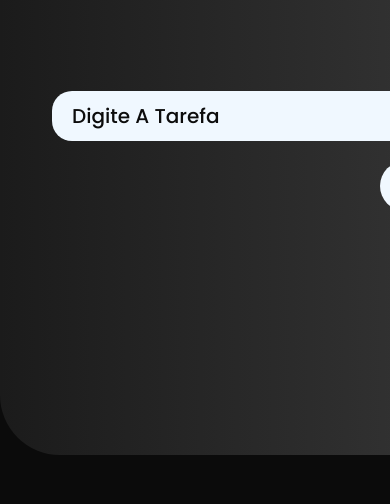
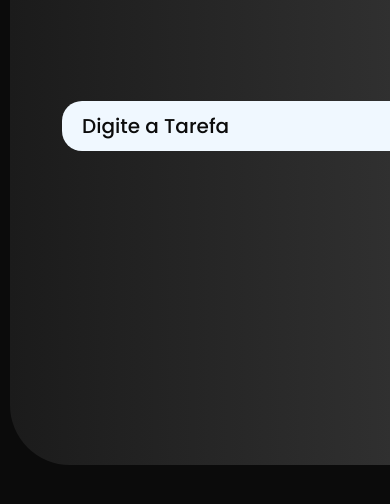
Before and after one commit to WdevMts/Lista-De-Tarefas, a plain HTML site: page index.html in a window 390 px wide. Shown: the part 170-674 px from the top of the page. Drawn offline with Linux system fonts and the light colour scheme; a web font is replaced by a local one.

Commit message:
Add files via upload

```diff
--- a/index.html
+++ b/index.html
@@ -5,14 +5,10 @@
     <meta name="viewport" content="width=device-width, initial-scale=1.0">
     <title>Lista de Tarefas</title>
     <link rel="stylesheet" href="style.css">
-    <!-- FONTES -->
     <link rel="preconnect" href="https://fonts.googleapis.com">
     <link rel="preconnect" href="https://fonts.gstatic.com" crossorigin>
     <link href="https://fonts.googleapis.com/css2?family=Aclonica&display=swap" rel="stylesheet">
-    <link rel="preconnect" href="https://fonts.googleapis.com">
-    <link rel="preconnect" href="https://fonts.gstatic.com" crossorigin>
     <link href="https://fonts.googleapis.com/css2?family=Poppins:wght@100;200;300;400;500;600;700;800;900&display=swap" rel="stylesheet">
-    <!-- /FONTES -->
 </head>
 <body>
     <div class="geral">
@@ -27,7 +23,7 @@
             <tbody>
                 <tr>
                     <td>
-                        <input type="text" id="ctxt1" placeholder="Digite A Tarefa">
+                        <input type="text" id="ctxt1" placeholder="Digite a Tarefa">
                     </td>
                     <td>
                         <button id="btt1">Adicionar</button>
--- a/style.css
+++ b/style.css
@@ -81,6 +81,9 @@ table{
 @media screen and (max-width: 850px){
     .geral{
         margin-left: -420px;
+        height: auto;
+        padding: 10px;
+        overflow: visible;
     }
     .geral table{
         padding: 250px 0px;
```
